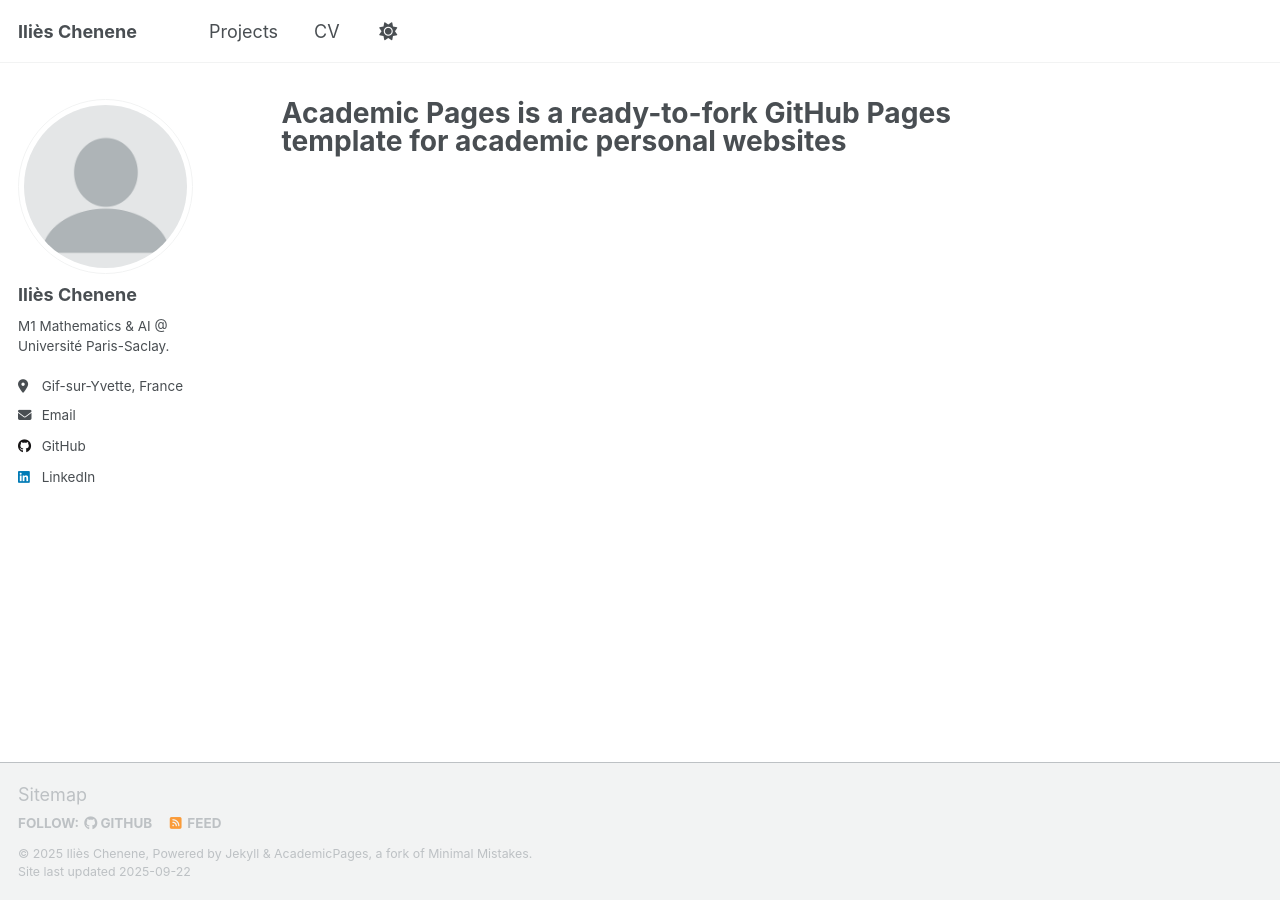
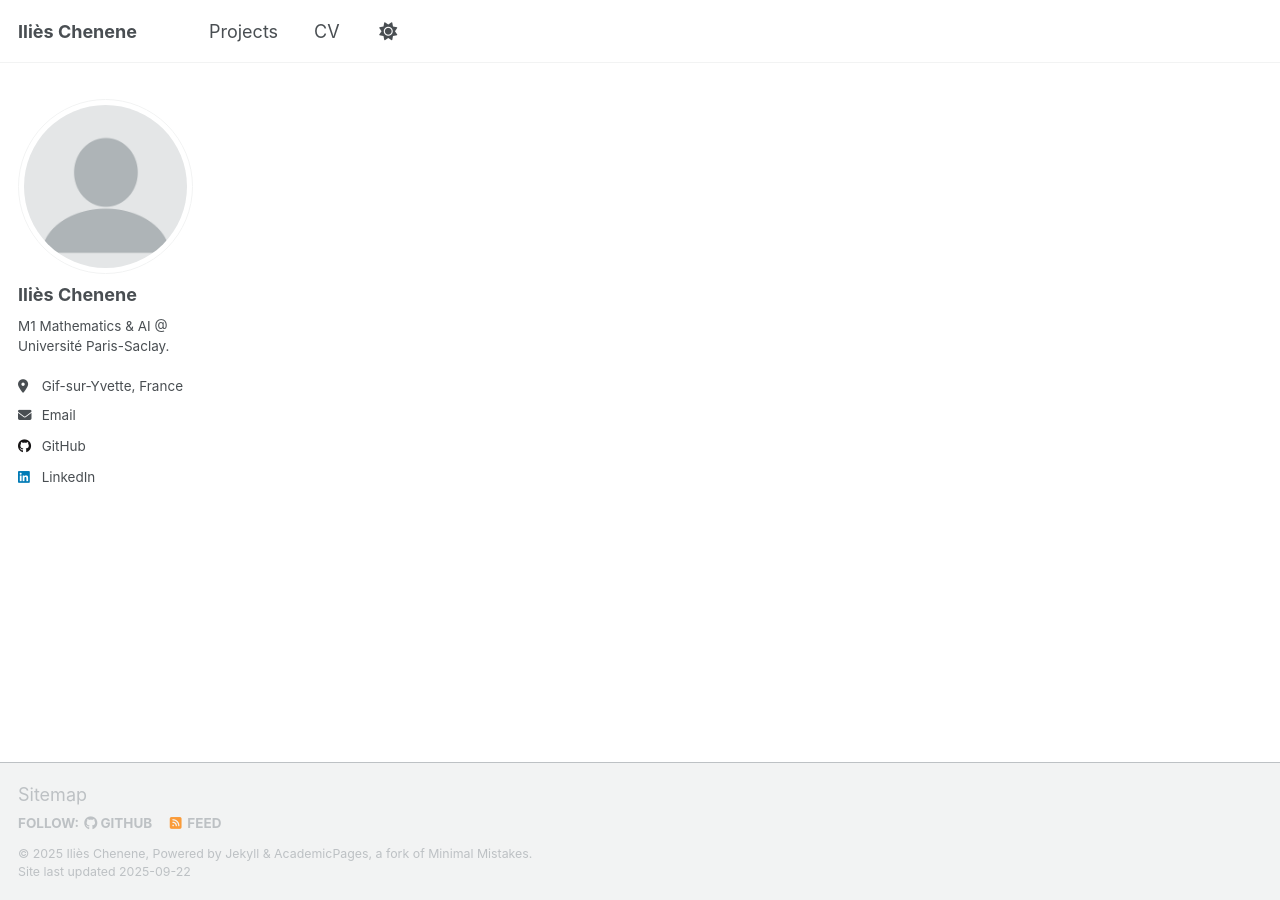
Before and after one commit to i-chenene/i-chenene.github.io, a Jekyll site: the page built from README.md, in a window 1280 px wide. Built offline with Jekyll 4.4.1, drawn with Linux system fonts in a browser that asks for light colours; our own code applies the rules of GitHub Pages for plain Markdown files; a script that is not in the unit is left out.

Commit message:
Update about.md

```diff
--- a/_pages/about.md
+++ b/_pages/about.md
@@ -1,6 +1,6 @@
 ---
 permalink: /
-title: "Academic Pages is a ready-to-fork GitHub Pages template for academic personal websites"
+title: "About me
 author_profile: true
 redirect_from:
   - /about/
```
